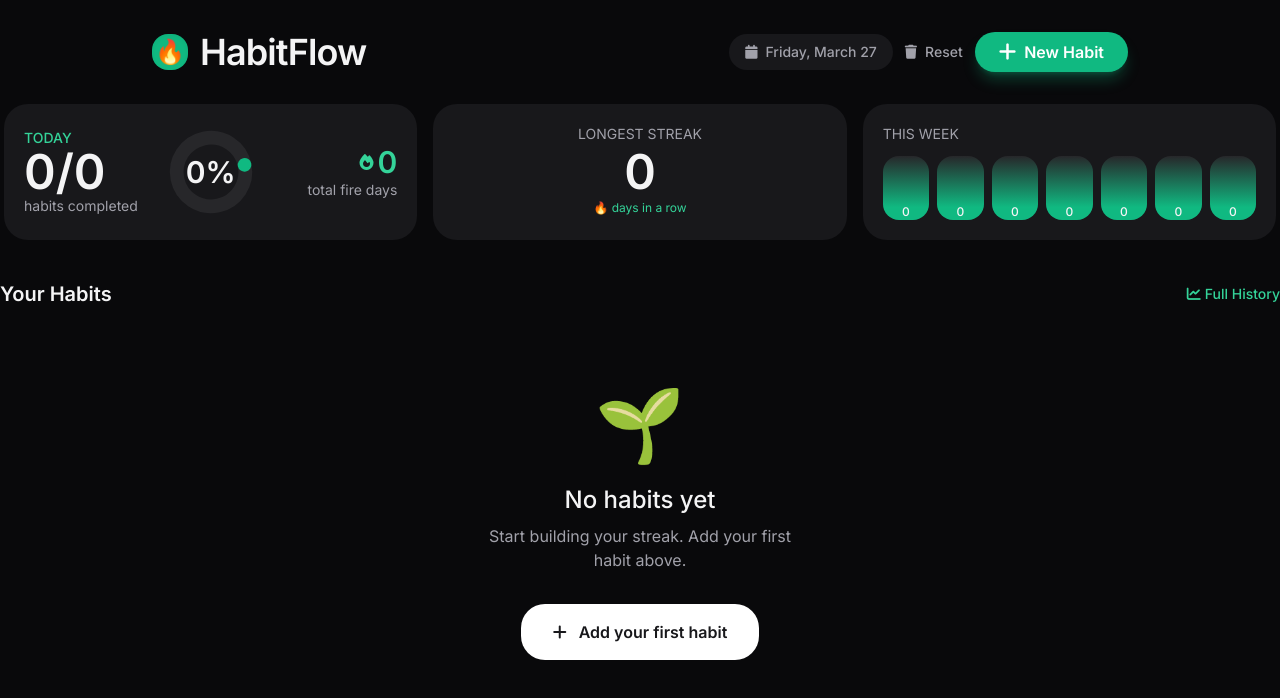
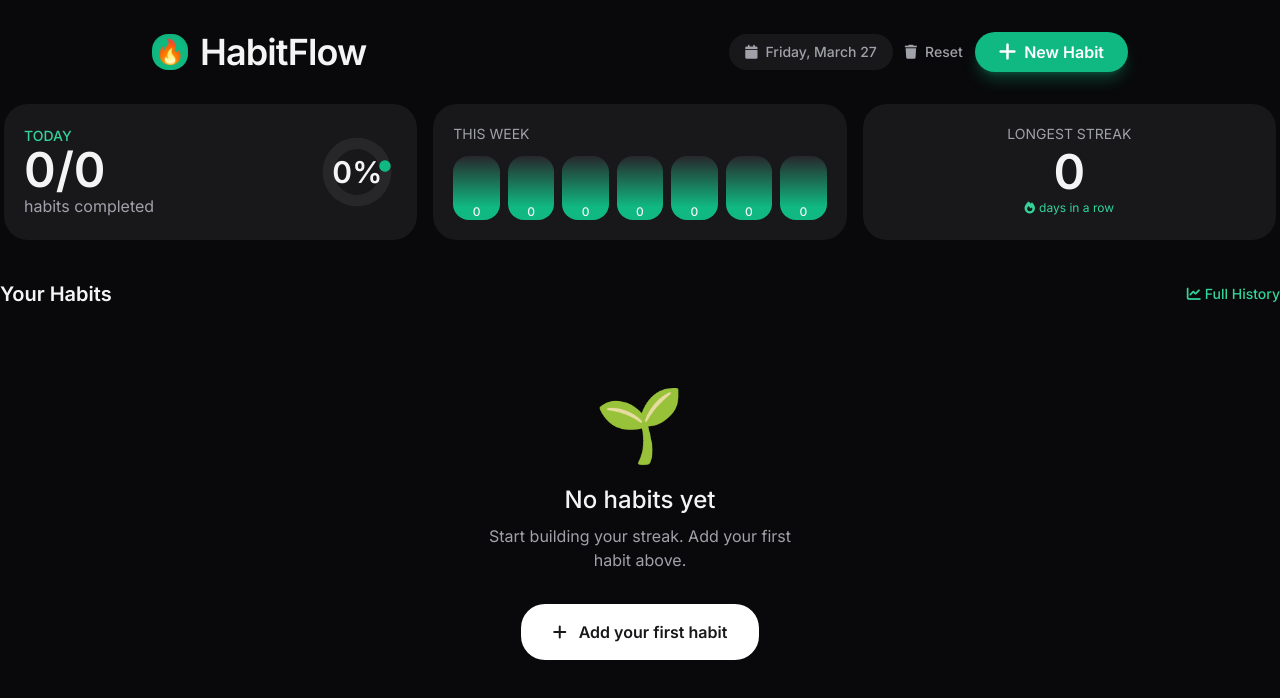
Before and after one commit to PinkTreeCoffee/habittracker, a plain HTML site: page index.html in a window 1280 px wide. Drawn offline with nearby package versions, Linux system fonts and the light colour scheme.

Commit message:
Update index.html

```diff
--- a/index.html
+++ b/index.html
@@ -304,7 +304,7 @@
             localStorage.setItem('habits', JSON.stringify(habits));
         }
 
-               function renderStats() {
+                       function renderStats() {
             const today = getToday();
             let completedToday = 0, totalDueToday = 0;
             habits.forEach(h => {
@@ -316,14 +316,15 @@
             const percentage = totalDueToday > 0 ? Math.round((completedToday / totalDueToday) * 100) : 0;
 
             const statsHTML = `
-                <div class="bg-zinc-900 rounded-3xl p-5 flex flex-col sm:flex-row items-center justify-between">
-                    <div class="flex-1 mb-4 sm:mb-0">
+                <!-- TODAY + PERCENTAGE in one bar -->
+                <div class="bg-zinc-900 rounded-3xl p-5 flex items-center justify-between">
+                    <div>
                         <div class="text-emerald-400 text-sm font-medium">TODAY</div>
                         <div class="text-5xl font-semibold">${completedToday}/${totalDueToday}</div>
-                        <div class="text-zinc-400 text-sm">habits completed</div>
+                        <div class="text-zinc-400">habits completed</div>
                     </div>
-                    <div class="relative w-20 h-20 sm:w-24 sm:h-24 flex items-center justify-center mx-auto sm:mx-0">
-                        <svg class="w-20 h-20 sm:w-24 sm:h-24 -rotate-12" viewBox="0 0 42 42">
+                    <div class="relative w-20 h-20 flex items-center justify-center">
+                        <svg class="w-20 h-20 -rotate-12" viewBox="0 0 42 42">
                             <circle cx="21" cy="21" r="15" fill="none" stroke="#27272a" stroke-width="6"></circle>
                             <circle cx="21" cy="21" r="15" fill="none" stroke="#10b981"
                                     stroke-width="6" stroke-dasharray="${percentage} 100" stroke-linecap="round"></circle>
@@ -332,21 +333,9 @@
                             <div class="text-3xl font-semibold">${percentage}%</div>
                         </div>
                     </div>
-                    <div class="text-right flex-1">
-                        <div class="flex items-center justify-end gap-x-1 text-emerald-400">
-                            <i class="fa-solid fa-fire"></i>
-                            <span class="font-semibold text-3xl">${habits.reduce((sum, h) => sum + calculateStreak(h), 0)}</span>
-                        </div>
-                        <div class="text-zinc-400 text-sm">total fire days</div>
-                    </div>
                 </div>
 
-                <div class="bg-zinc-900 rounded-3xl p-5 text-center">
-                    <div class="text-zinc-400 text-sm mb-1">LONGEST STREAK</div>
-                    <div class="text-5xl font-semibold">${Math.max(...habits.map(h => calculateStreak(h)), 0)}</div>
-                    <div class="text-emerald-400 text-xs mt-1">🔥 days in a row</div>
-                </div>
-
+                <!-- THIS WEEK bar -->
                 <div class="bg-zinc-900 rounded-3xl p-5">
                     <div class="text-zinc-400 text-sm mb-3">THIS WEEK</div>
                     <div class="flex gap-x-2">
@@ -354,6 +343,16 @@
                             const count = habits.filter(h => isDueToday(h) && isCompleted(h, date)).length;
                             return `<div class="flex-1 h-16 rounded-2xl flex items-end justify-center text-xs font-medium" style="background: linear-gradient(to top, #10b981 ${count > 0 ? '100%' : '20%'}, #27272a 100%)">${count}</div>`;
                         }).join('')}
+                    </div>
+                </div>
+
+                <!-- LONGEST STREAK bar -->
+                <div class="bg-zinc-900 rounded-3xl p-5 text-center">
+                    <div class="text-zinc-400 text-sm mb-1">LONGEST STREAK</div>
+                    <div class="text-5xl font-semibold">${Math.max(...habits.map(h => calculateStreak(h)), 0)}</div>
+                    <div class="text-emerald-400 text-xs mt-1 flex items-center justify-center gap-x-1">
+                        <i class="fa-solid fa-fire"></i>
+                        days in a row
                     </div>
                 </div>
             `;
```
